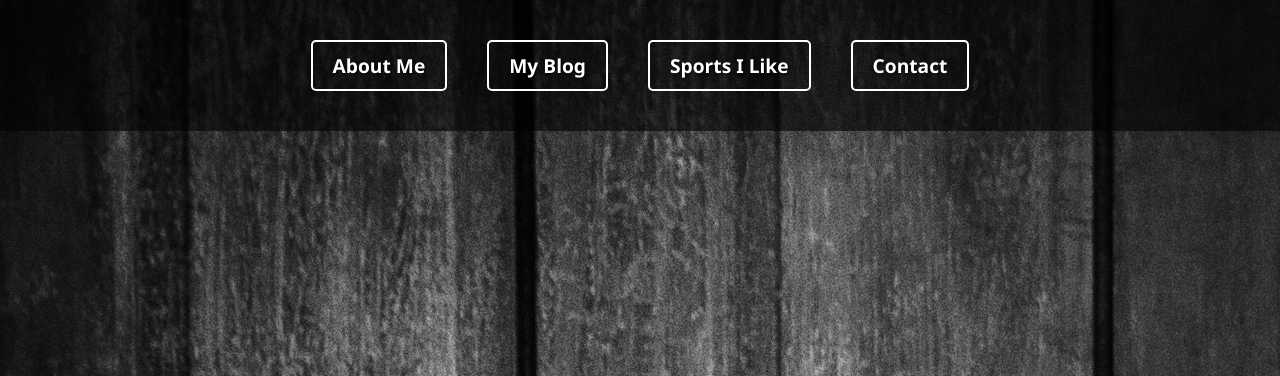
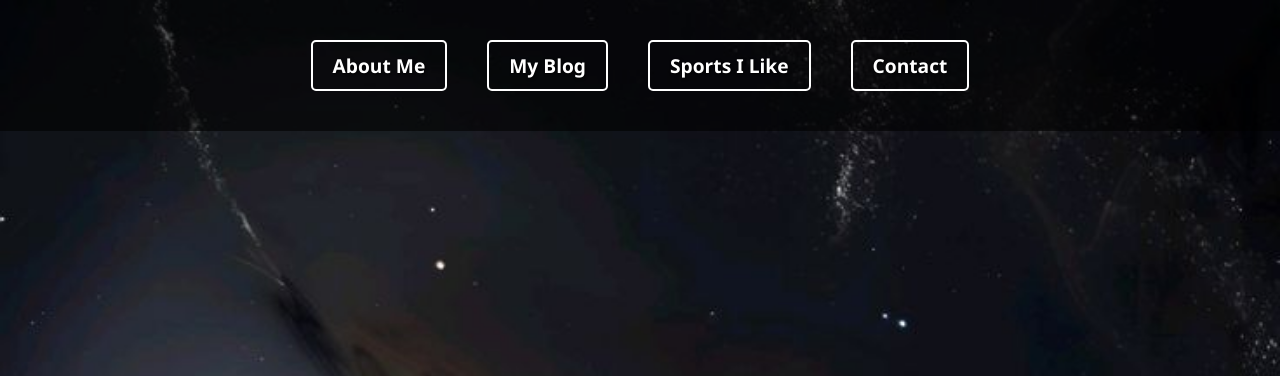
Before and after one commit to tarakiakgayam/tarakiakgayam.github.io, a plain HTML site: page index.html in a window 1280 px wide. Shown: the top 376 px of the page. Drawn offline with Linux system fonts and the light colour scheme.

Commit message:
Update index.html

```diff
--- a/index.html
+++ b/index.html
@@ -15,7 +15,7 @@
       height: 100%;
       font-family: 'Segoe UI', Tahoma, Geneva, Verdana, sans-serif;
       color: white;
-      background: url('black005.jpg') no-repeat center center fixed;
+      background: url('black009.jpg') no-repeat center center fixed;
       background-size: cover;
     }
 
```
